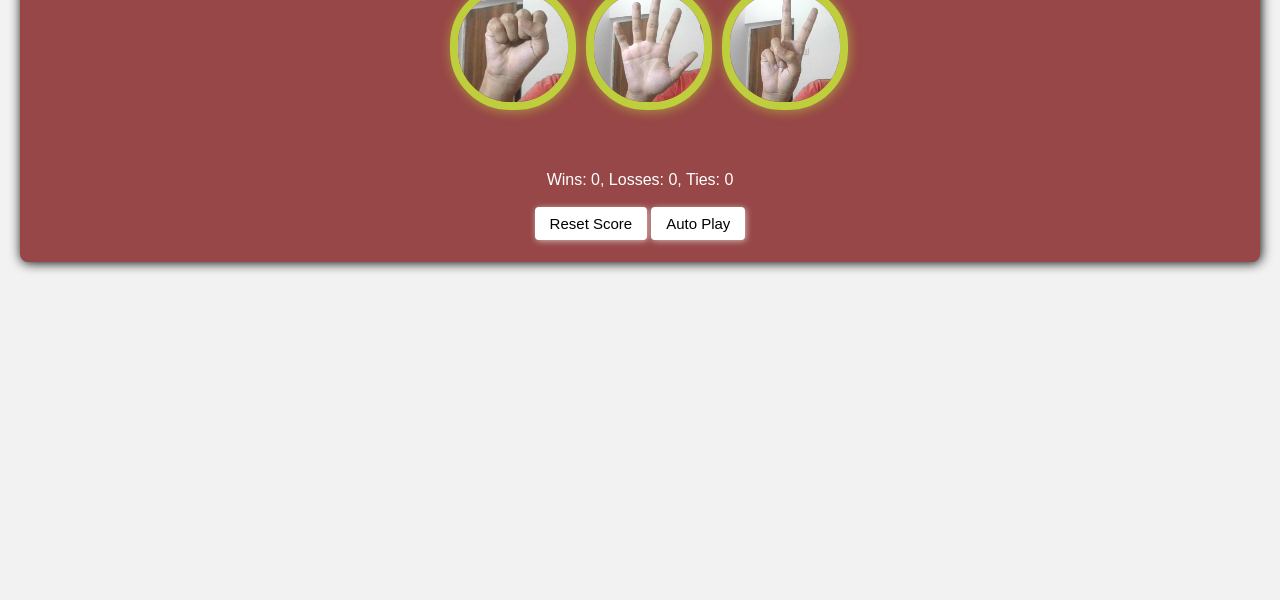
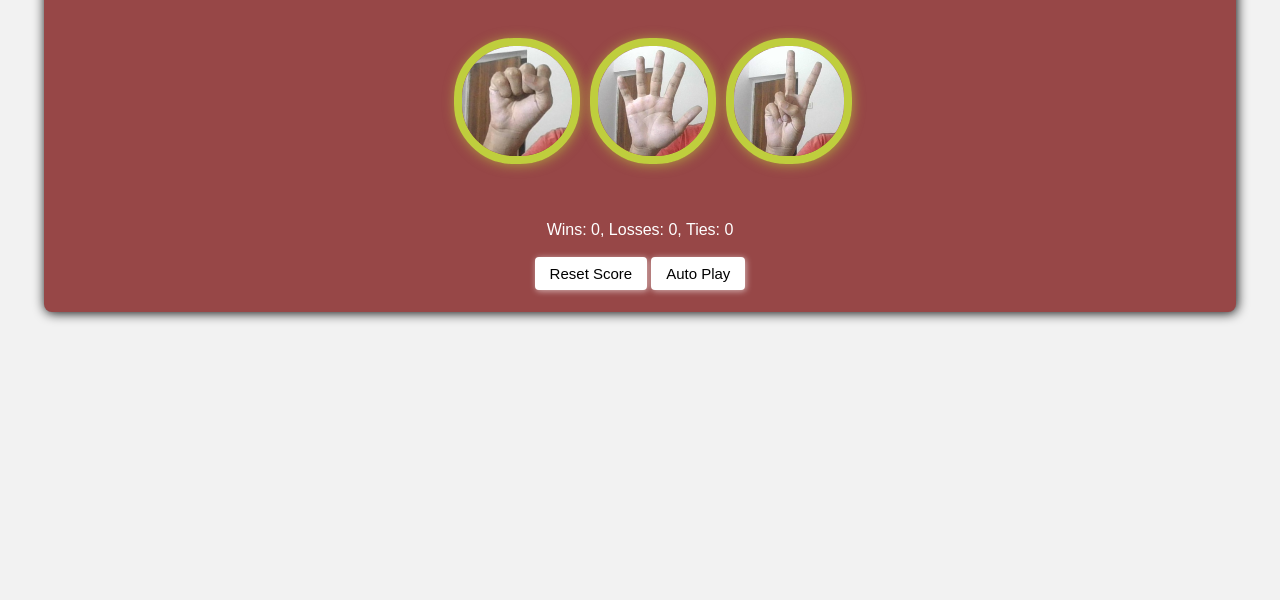
Before and after one commit to yuvrajpoint/Projects, a plain HTML site: page js/rps/index.html in a window 1280 px wide. Shown: the part 200-800 px from the top of the page. Drawn offline with Linux system fonts and the light colour scheme.

Commit message:
Scaled index.css

```diff
--- a/js/rps/styles/index.css
+++ b/js/rps/styles/index.css
@@ -2,12 +2,13 @@ body {
   background-color: rgb(242, 242, 242);
   color: white;
   font-family: Arial;
+  transform: scale(1);
 }
 
 .all-content {
   background: rgb(151, 71, 71);
-  margin: 12px;
-  margin-top: 30px;
+  margin: 36px;
+  margin-top: 80px;
   border-radius: 8px;
   padding: 20px;
   box-shadow: 1px 1px 12px rgb(8, 8, 8);
@@ -21,7 +22,8 @@ body {
   justify-content: center;
 }
 
-.button-container {
+.button-container,
+.current-move {
   display: flex;
   justify-content: center;
   align-items: center;
@@ -32,6 +34,7 @@ body {
   width: 110px;
   border-radius: 60px;
   border-width: 8px;
+  margin: 4px;
   box-shadow: 1px 1px 12px rgba(191, 206, 61, 0.6);
   border-style: solid;
   border-color: rgb(191, 206, 61);
```
